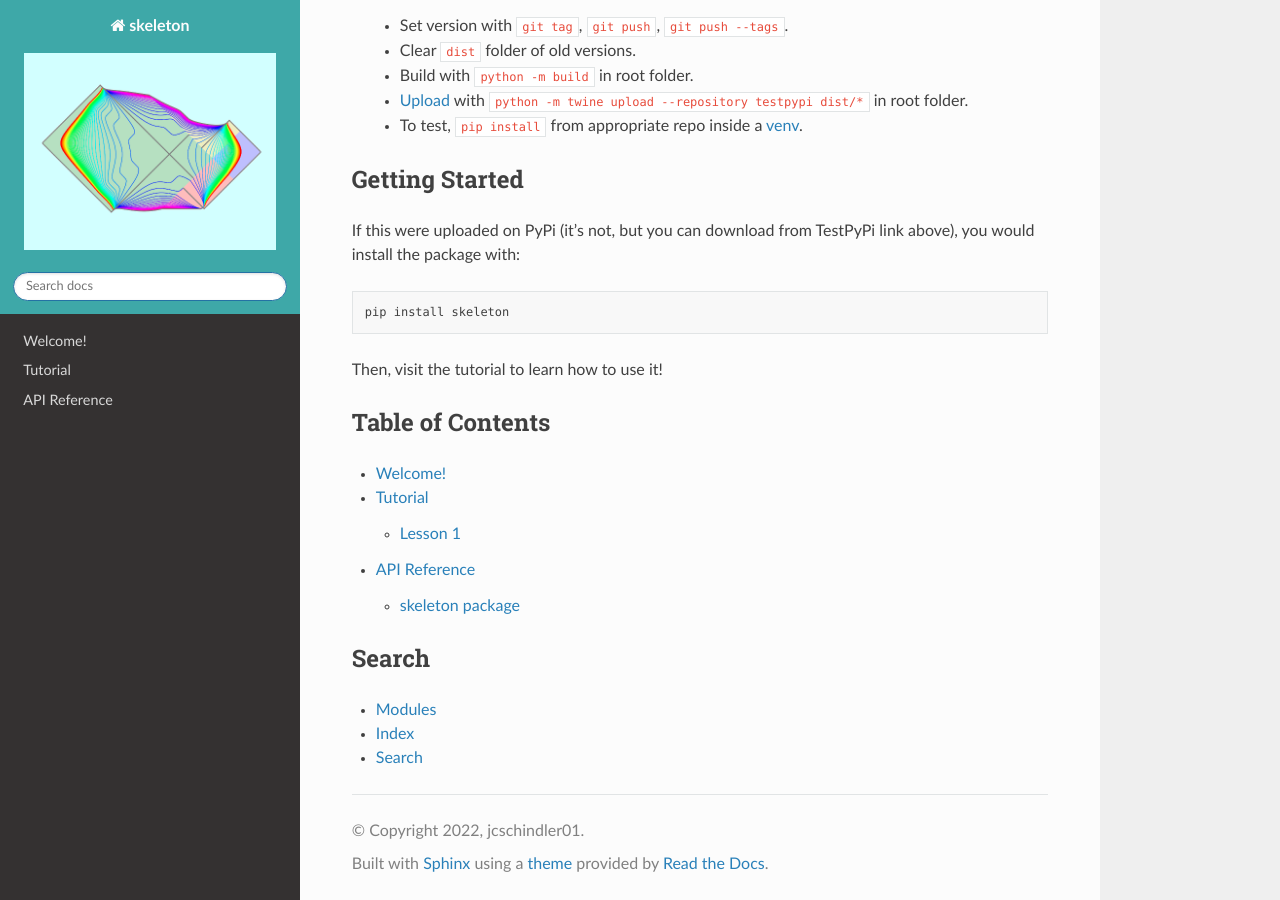
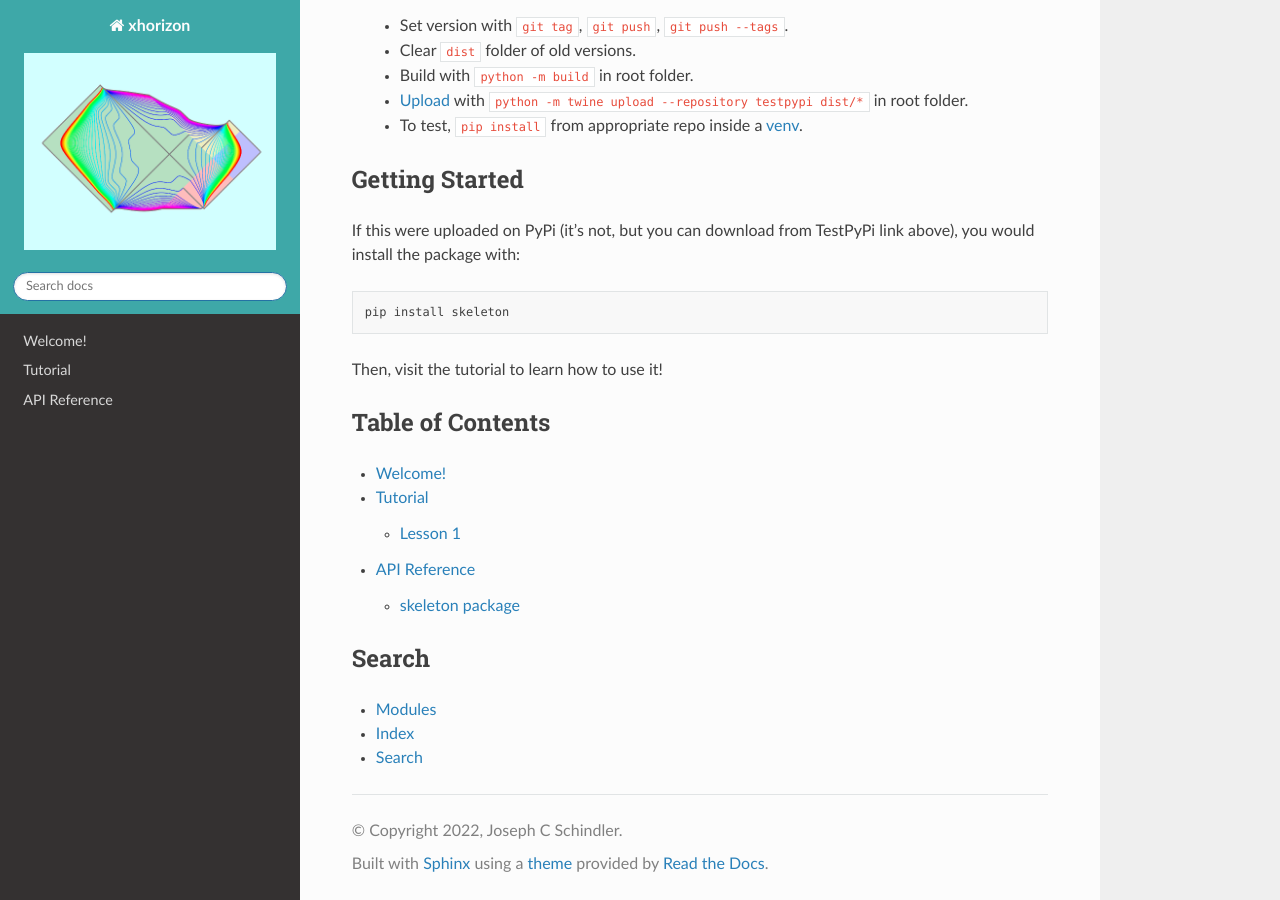
Before and after one commit to xh-diagrams/xhorizon, a Sphinx documentation site: the page built from docs/source/index.rst, in a window 1280 px wide and 900 px high, scrolled down 1148 px. Built offline with Sphinx 7.4.7 and the Read the Docs theme 2.0.0, drawn with Linux system fonts in a browser that asks for light colours.

Commit message:
Update docs/conf.py to xh.

```diff
--- a/docs/source/conf.py
+++ b/docs/source/conf.py
@@ -19,9 +19,9 @@ sys.path.insert(0, os.path.abspath('../../src'))
 
 # -- Project information -----------------------------------------------------
 
-project = 'skeleton'
-copyright = '2022, jcschindler01'
-author = 'jcschindler01'
+project = 'xhorizon'
+copyright = '2022, Joseph C Schindler'
+author = 'Joseph C Schindler'
 
 
 # -- General configuration ---------------------------------------------------
```
